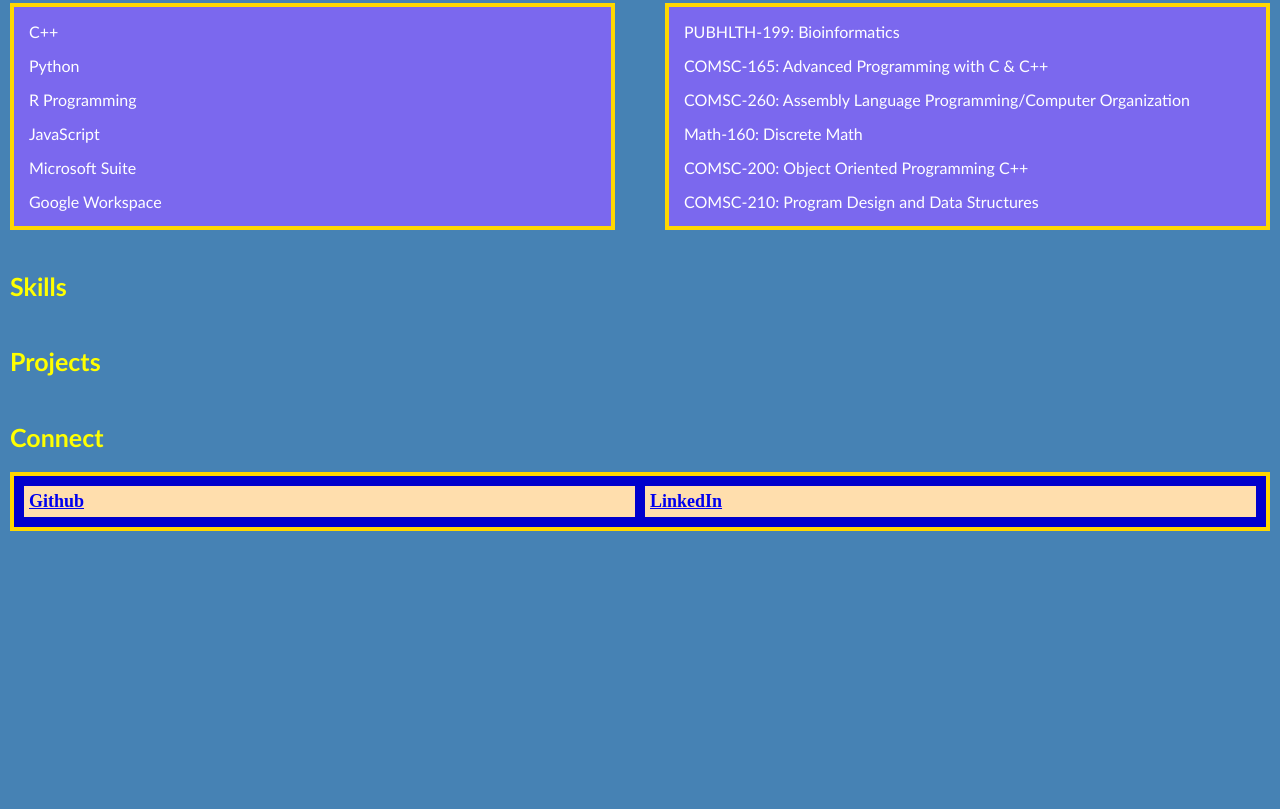
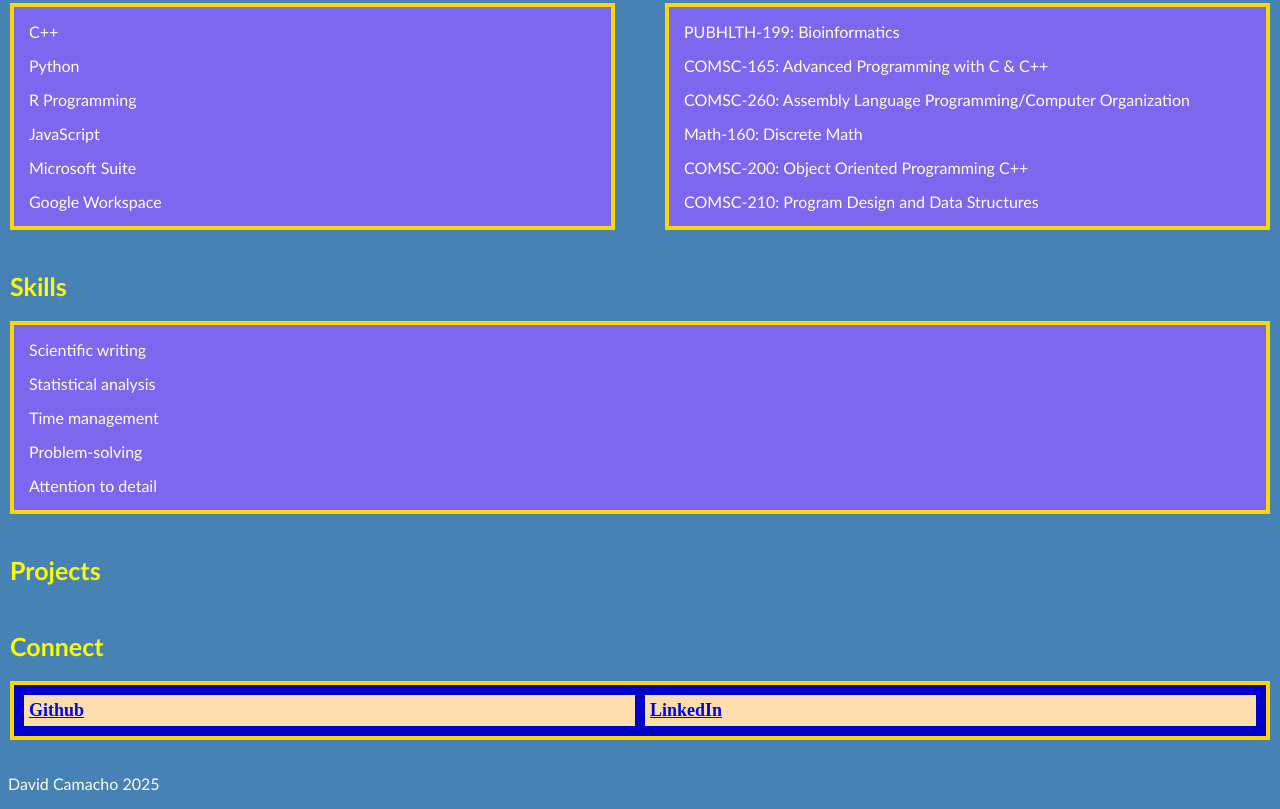
Before and after one commit to dcamacho2002/david-camacho-kepler, a plain HTML site: page index.html in a window 1280 px wide. Shown: the part 345-1154 px from the top of the page. Before the commit the page ends 902 px from the top, so only its background shows below. Drawn offline with Linux system fonts and the light colour scheme.

Commit message:
js added, created footer and skills

```diff
--- a/css/index.css
+++ b/css/index.css
@@ -45,7 +45,7 @@ nav {
     font-size: 18px;
 }
 
-.list1, .list2 {
+.list1, .list2, #skills ul {
     list-style-type: none;
     background-color: mediumslateblue;
     padding: 5px;
@@ -53,7 +53,7 @@ nav {
     flex: 1;
 }
 
-.list1 li, .list2 li {
+.list1 li, .list2 li, #skills li {
     padding: 5px;
     margin: 5px;
 }
@@ -80,7 +80,7 @@ nav {
         font-size: 18px;
     }
 
-    .Experience {
+    .Experience, #skills ul li {
         gap: 15px;
         flex-direction: column;
     }
@@ -104,7 +104,7 @@ nav {
         font-size: 20px;
     }
 
-    .Experience {
+    .Experienc, #skills ul li {
         gap: 5px;
         padding: 10px;
     }
@@ -118,5 +118,4 @@ nav {
         font-size: 22px;
         font-family: "Arial", serif;
     }
-
 }
--- a/index.html
+++ b/index.html
@@ -42,9 +42,11 @@
             </ul>
         </div>
     </section>
-    <section id="Skills">
+    <section id="skills">
         <h2>Skills</h2>
+        <ul>
 
+        </ul>
     </section>
     <section id="Projects">
         <h2>Projects</h2>
@@ -59,5 +61,6 @@
             <li><a href="https://www.linkedin.com/in/davidgcamacho/" target="_blank" rel="noopener noreferrer">LinkedIn</a></li>
         </ul>
     </section>
+    <script src="js/index.js"></script>
 </body>
 </html>
--- /dev/null
+++ b/js/index.js
@@ -0,0 +1,29 @@
+const f = document.createElement('footer');
+
+document.body.append(f);
+
+const today = new Date();
+
+const thisYear = today.getFullYear();
+
+const footer = document.querySelector('footer');
+
+const copyright = document.createElement('p');
+
+copyright.innerHTML = `David Camacho ${thisYear}`;
+
+footer.appendChild(copyright);
+
+const skills = ["Scientific writing", "Statistical analysis", "Time management", "Problem-solving", "Attention to detail"];
+
+const skillsSection = document.getElementById("skills");
+
+const skillsList = skillsSection.querySelector("ul");
+
+for (let i = 0; i < skills.length; i++) {
+    const skill = document.createElement("li");
+
+    skill.innerText = skills[i];
+
+    skillsList.appendChild(skill);
+}
```
